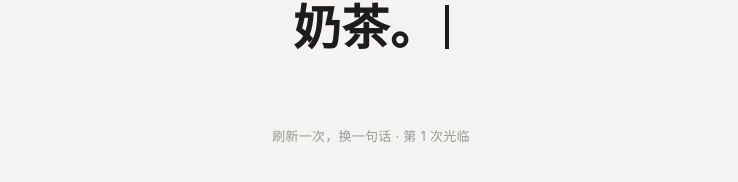
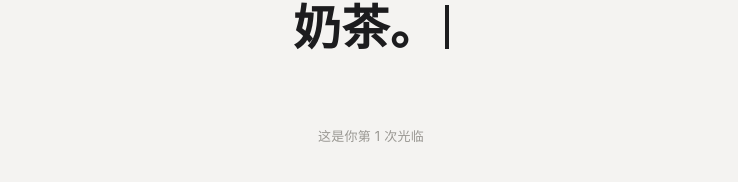
Before and after one commit to CHUNYI233/CHUNYI233.github.io, a Jekyll site: the page built from index.html, in a window 1280 px wide. Shown: the part 416-598 px from the top of the page, without its empty margins (269-1007 px from the left). Built offline with Jekyll 4.4.1, drawn with Linux system fonts in a browser that asks for light colours; the list of posts is cut into pages by our own code.

Commit message:
Update footer text for visitor count

```diff
--- a/index.html
+++ b/index.html
@@ -69,7 +69,7 @@ layout: null
 <body>
 <main>
   <h1 id="line">正在装修中，你来这里干什么？</h1>
-  <footer>刷新一次，换一句话 · 第 <span id="n">1</span> 次光临</footer>
+  <footer>这是你第 <span id="n">1</span> 次光临</footer>
 </main>
 
 <script>
```
